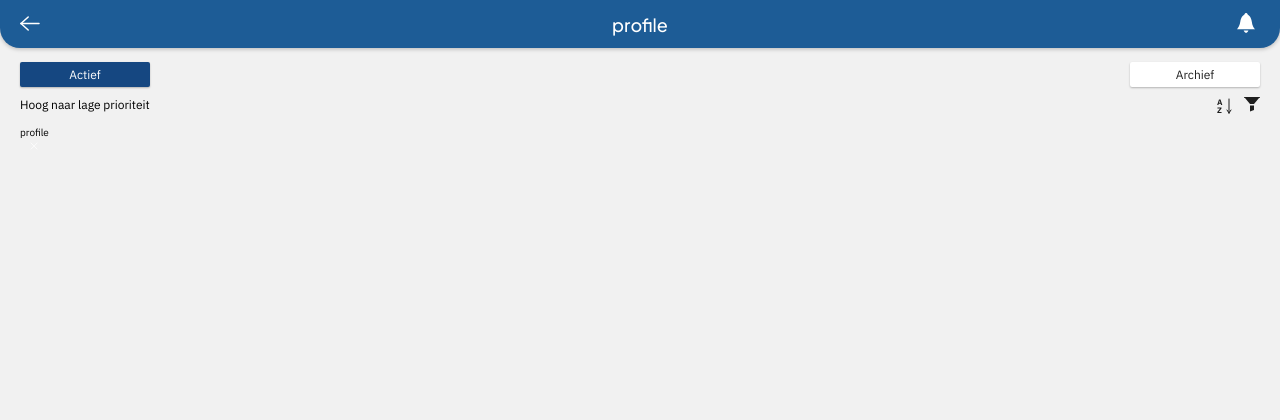
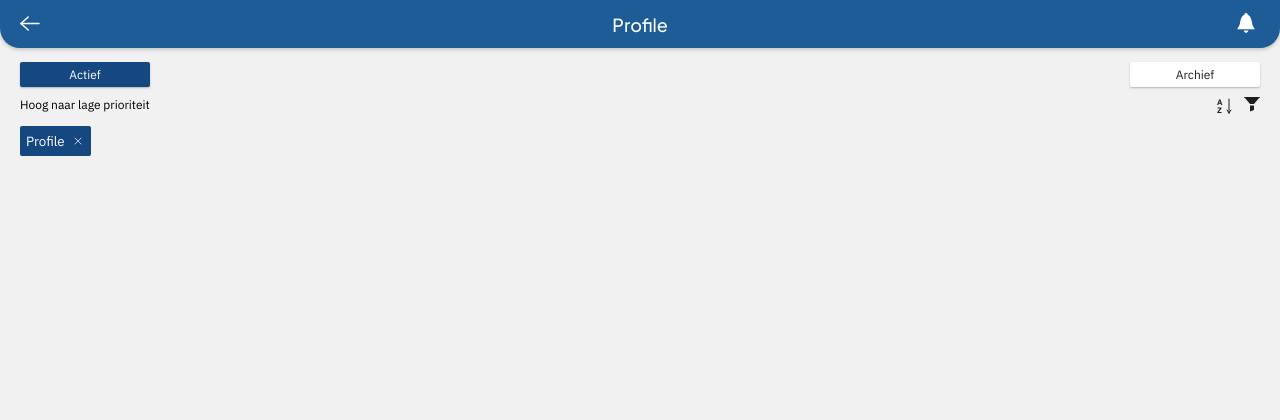
Before and after one commit to romyjkk/escape-manager, a Flask app: page /issues/profile in a window 1280 px wide. Shown: the top 420 px of the page. Run offline with Flask 3, Linux system fonts and the light colour scheme; data that the repository does not hold is empty.

Commit message:
Fixing filter bugs, adding badges for selected filters and rooms

```diff
--- a/static/css/components/_buttons.scss
+++ b/static/css/components/_buttons.scss
@@ -45,3 +45,17 @@ button {
   width: 11rem;
   align-self: center;
 }
+
+.filterOptionBadge {
+  display: flex;
+  flex-direction: row;
+  align-items: center;
+  justify-content: space-between;
+  background-color: var(--secundaryBackgroundColor600);
+  color: var(--secundaryTextColor);
+  padding: 0.6rem;
+  border-radius: 0.2rem;
+  svg {
+    margin-left: 0.7rem;
+  }
+}
--- a/static/css/components/_filterPanel.scss
+++ b/static/css/components/_filterPanel.scss
@@ -82,5 +82,11 @@
         }
       }
     }
+    #filterOptions {
+      display: flex;
+      flex-direction: row;
+      gap: 0.5rem;
+      flex-wrap: wrap;
+    }
   }
 }
--- a/static/css/styles.css
+++ b/static/css/styles.css
@@ -163,6 +163,20 @@ button {
   border-radius: 0.2rem;
   width: 11rem;
   align-self: center;
+}
+
+.filterOptionBadge {
+  display: flex;
+  flex-direction: row;
+  align-items: center;
+  justify-content: space-between;
+  background-color: var(--secundaryBackgroundColor600);
+  color: var(--secundaryTextColor);
+  padding: 0.6rem;
+  border-radius: 0.2rem;
+}
+.filterOptionBadge svg {
+  margin-left: 0.7rem;
 }
 
 header {
@@ -357,6 +371,13 @@ footer nav a:last-of-type div {
   flex-direction: row;
   align-items: center;
 }
+#filterPanel #filterAndSort #filterOptions {
+  display: flex;
+  flex-direction: row;
+  gap: 0.5rem;
+  flex-wrap: wrap;
+}
+
 #createIssueContainer {
   position: fixed;
   height: 100%;
--- a/static/js/allIssues.js
+++ b/static/js/allIssues.js
@@ -3,6 +3,17 @@ $(document).ready(function () {
   populateFilterOptions();
   // selectCheckboxes();
 });
+
+let roomTitle = document.getElementById("pageTitle");
+
+if (roomIdCheck === "") {
+  roomTitle.textContent = "Alle meldingen";
+} else {
+  roomTitle.textContent = `${roomIdCheck.replace(/-/g, " ")}`.replace(
+    /\b\w/g,
+    (l) => l.toUpperCase()
+  );
+}
 
 let initSort = false;
 let currentEditingIndex = null;
@@ -88,9 +99,13 @@ function fetchRoomSpecificIssues() {
     },
   });
 }
+let originalIssueData = [];
+function displayAllIssues(issueData) {
+  if (!originalIssueData.length || issueData !== issueDataGlobal) {
+    originalIssueData = [...issueData]; // Store original unfiltered data
+  }
 
-function displayAllIssues(issueData) {
-  issueDataGlobal = issueData; // Store globally for sorting and filtering
+  issueDataGlobal = issueData; // Current display data
 
   if (!initSort) {
     initSort = true;
@@ -501,9 +516,86 @@ function sortIssues(sortType) {
 // sorting
 
 function selectCheckboxes() {
+  // create badge for room, which you can click away to go to all issues
+  if (roomIdCheck && roomIdCheck !== "") {
+    console.log("You're on a room page");
+    const filterOptionItem = document.createElement("li");
+    filterOptionItem.innerHTML = `
+          <button type="button" id="filter-${roomIdCheck}" class="filterOptionBadge">
+            ${roomIdCheck
+              .replace(/-/g, " ")
+              .replace(/\b\w/g, (l) => l.toUpperCase())}
+            <svg width="13" height="13" viewBox="0 0 13 13" fill="none" xmlns="http://www.w3.org/2000/svg">
+                <path d="M9.05273 3.01758L3.01764 9.05267" stroke="white" stroke-width="0.7" stroke-linecap="round"/>
+                <path d="M9.05273 9.05266L3.01764 3.01756" stroke="white" stroke-width="0.7" stroke-linecap="round"/>
+            </svg>
+          </button>`;
+    document.getElementById("filterOptions").appendChild(filterOptionItem);
+
+    const roomFilterButton = document.getElementById(`filter-${roomIdCheck}`);
+    roomFilterButton.addEventListener("click", () => {
+      console.log("Leaving room page");
+      window.location.href = "/issues/all-issues";
+    });
+  }
+
   document.querySelectorAll(`input[type="checkbox"]`).forEach((checkbox) => {
+    const filterOptionsList = document.getElementById("filterOptions");
+    const displayText = checkbox.nextElementSibling.textContent;
+
     checkbox.addEventListener("change", () => {
-      applyAllFilters(); // hoofdfunctie voor filters
+      console.log(
+        `Checkbox ${checkbox.value} is now ${
+          checkbox.checked ? "checked" : "unchecked"
+        }`
+      );
+
+      if (checkbox.checked) {
+        // CREATE a new filter badge when checked
+        const filterOptionItem = document.createElement("li");
+        filterOptionItem.innerHTML = `
+          <button type="button" id="filter-${checkbox.value}" class="filterOptionBadge">
+            ${displayText}
+            <svg width="13" height="13" viewBox="0 0 13 13" fill="none" xmlns="http://www.w3.org/2000/svg">
+                <path d="M9.05273 3.01758L3.01764 9.05267" stroke="white" stroke-width="0.7" stroke-linecap="round"/>
+                <path d="M9.05273 9.05266L3.01764 3.01756" stroke="white" stroke-width="0.7" stroke-linecap="round"/>
+            </svg>
+          </button>
+        `;
+
+        // Add click handler to the filter badge for removal
+        const filterButton =
+          filterOptionItem.querySelector(".filterOptionBadge");
+        filterButton.addEventListener("click", () => {
+          checkbox.checked = false; // Uncheck the checkbox
+          checkbox.dispatchEvent(new Event("change")); // Trigger change event
+        });
+
+        filterOptionsList.appendChild(filterOptionItem);
+        applyAllFilters();
+      } else {
+        // REMOVE the specific filter badge when unchecked
+        const existingBadge = document.getElementById(
+          `filter-${checkbox.value}`
+        );
+        if (existingBadge && existingBadge.parentElement) {
+          existingBadge.parentElement.remove();
+        }
+
+        // Check if any filters are still active
+        const filters = getSelectedFilters();
+        const hasActiveFilters =
+          filters.priority.length > 0 ||
+          filters.room.length > 0 ||
+          filters.assignedTo.length > 0 ||
+          filters.createdBy.length > 0;
+
+        if (hasActiveFilters) {
+          applyAllFilters();
+        } else {
+          clearAllFilters();
+        }
+      }
     });
   });
 }
@@ -531,7 +623,11 @@ function getCheckedValues(name) {
 
 function applyAllFilters() {
   const filters = getSelectedFilters();
-  let filteredIssues = issueDataGlobal.filter((issue) => {
+
+  // Always filter from the original unfiltered data
+  let filteredIssues = originalIssueData.filter((issue) => {
+    console.log("Filtering issue:", issue);
+
     if (
       filters.priority.length > 0 &&
       !filters.priority.includes(issue.priority)
@@ -557,9 +653,14 @@ function applyAllFilters() {
       return false;
     }
 
-    return true; // issue voldoet aan alle filters
+    return true;
   });
-  redisplayIssues(filteredIssues);
+
+  console.log("Filtered issues:", filteredIssues);
+
+  // Update the current display data and redisplay
+  issueDataGlobal = filteredIssues;
+  displayAllIssues(filteredIssues);
 }
 
 // clearen na wanneer je op iets klikt
@@ -568,7 +669,10 @@ function clearAllFilters() {
   document
     .querySelectorAll(`input[type="checkbox"]`)
     .forEach((cb) => (cb.checked = false));
-  redisplayIssues(issueDataGlobal);
+
+  // Reset to original unfiltered data
+  issueDataGlobal = [...originalIssueData];
+  displayAllIssues(originalIssueData);
 }
 
 // clearAllFilters();
@@ -586,6 +690,7 @@ function populateFilterOptions() {
       });
     });
 
+  if (roomIdCheck === "") {
     fetch(`/get_room_config`)
       .then((response) => response.json())
       .then((rooms) => {
@@ -597,6 +702,7 @@ function populateFilterOptions() {
           roomFilter.appendChild(listItem);
         });
       });
+  }
 
   fetch("/get_user_config")
     .then((response) => response.json())
--- a/static/js/issues.js
+++ b/static/js/issues.js
@@ -32,11 +32,6 @@ $(document).ready(function () {
   // // Dynamically display issues
   // function displayIssues(issueData) {
   //   let issueList = document.getElementById("issueCards");
-  //   let roomTitle = document.getElementById("pageTitle");
-  //   roomTitle.textContent = `${roomIdCheck.replace(/-/g, " ")}`.replace(
-  //     /\b\w/g,
-  //     (l) => l.toUpperCase()
-  //   );
 
   //   issueData.forEach((issue) => {
   //     issue.category.forEach((category) => {
--- a/templates/issues.html
+++ b/templates/issues.html
@@ -47,15 +47,7 @@
                             <ul id="filterBy" class="invisible">
                                 <li class="priority filter-section">
                                     <p>Filter op Prioriteit</p>
-                                    <ul id="priorityFilterOptions">
-                                        <li><input type="checkbox" name="priority" value="high"><p>Hoog</p></li>
-                                        <li><input type="checkbox" name="priority" value="medium"><p>Gemiddeld</p></li>
-                                        <li><input type="checkbox" name="priority" value="low"><p>Laag</p></li>
-                                    </ul>
-                                </li>
-                                <li class="room filter-section">
-                                    <p>Filter op Kamer</p>
-                                    <ul id="roomFilterOptions"></ul>
+                                    <ul id="priorityFilterOptions"></ul>
                                 </li>
                                 <li class="assignedTo filter-section">
                                     <p>Filter op Toegewezen aan</p>
@@ -71,15 +63,10 @@
             </fieldset>
 
             <ul id="filterOptions">
-                <li>
-                    <button>
-                        <p class="text-sm">{{ room_id }}</p>
-                        <svg width="13" height="13" viewBox="0 0 13 13" fill="none" xmlns="http://www.w3.org/2000/svg">
+                        <!-- <svg width="13" height="13" viewBox="0 0 13 13" fill="none" xmlns="http://www.w3.org/2000/svg">
                             <path d="M9.05273 3.01758L3.01764 9.05267" stroke="white" stroke-width="0.7" stroke-linecap="round"/>
                             <path d="M9.05273 9.05266L3.01764 3.01756" stroke="white" stroke-width="0.7" stroke-linecap="round"/>
-                        </svg>
-                    </button>
-                </li>
+                        </svg> -->
             </ul>
         </form>
     </section>
@@ -97,6 +84,9 @@
 {% block scripts %}
     <script>
         const roomIdCheck = "{{ room_id }}";
+        // const roomName = "{{ room_name }}"
+        // const roomName = "{{ room_id }}".replace(/-/g, " ")
+        // .replace(/\b\w/g, (l) => l.toUpperCase());
     </script>
     <!-- <script src="{{ url_for('static', filename='js/issues.js') }}"></script> -->
     <script src="{{ url_for('static', filename='js/allIssues.js') }}"></script>
```
Also changed, not shown: json/issues.json (+47 -9 lines), templates/allIssues.html (+1 -10 lines), 1 other file. Lines whose indentation alone changed are shown as unchanged.
